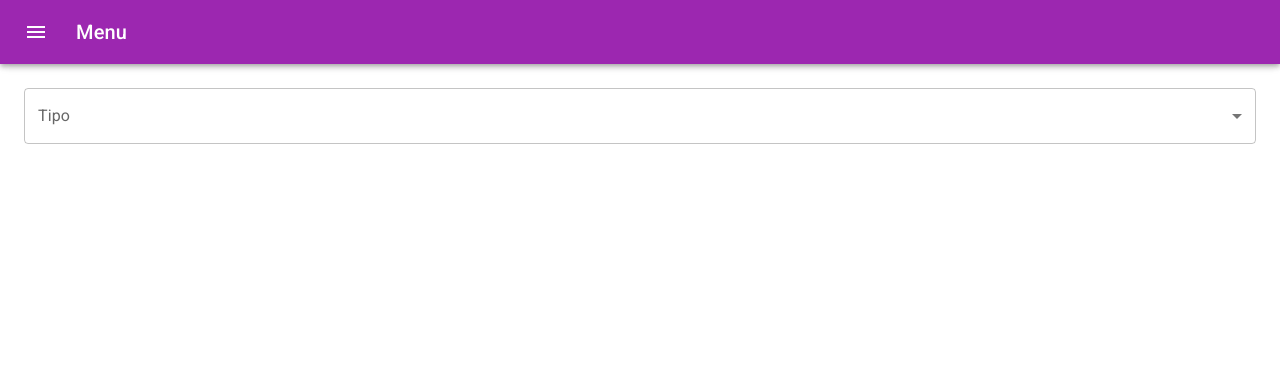
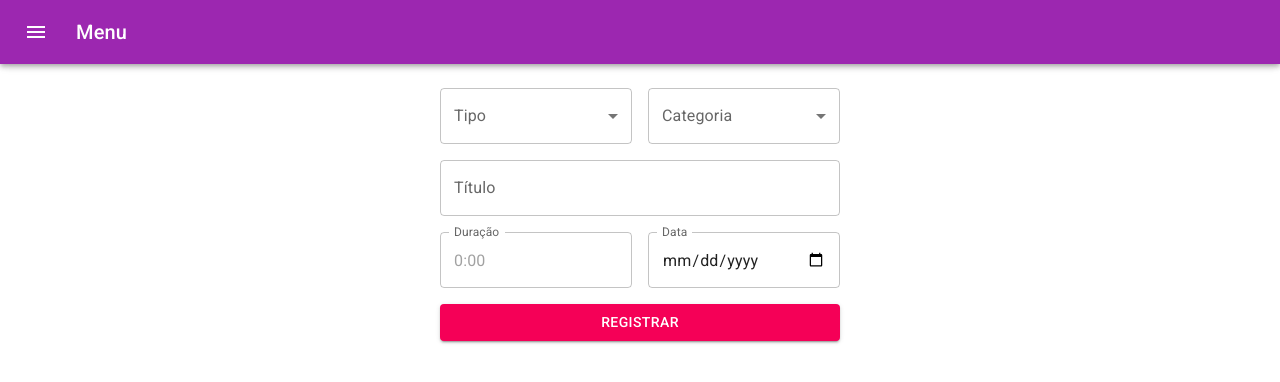
Before and after one commit to palhetaandreina/Media-Manager-Frontend, a React (Vite) app: page /media/register in a window 1280 px wide. Shown: the top 382 px of the page. Built offline with nearby package versions, Linux system fonts and the light colour scheme.

Commit message:
feat: cadastro de midia

```diff
--- a/src/pages/home.tsx
+++ b/src/pages/home.tsx
@@ -1,4 +1,4 @@
-import HourChartOverview from '../components/drawer/charts/chart-hour';
+import HourChartOverview from '../components/charts/chart-hour';
 import { Navbar } from '../components/navbar/navbar';
 
 import '../style/chart.css';
--- a/src/pages/register-media.tsx
+++ b/src/pages/register-media.tsx
@@ -1,9 +1,26 @@
-import { Box, CssBaseline, FormControl, InputLabel, MenuItem, Select, SelectChangeEvent, Toolbar } from '@mui/material';
+import {
+	Box,
+	Button,
+	CssBaseline,
+	FormControl,
+	Grid2,
+	InputLabel,
+	MenuItem,
+	Select,
+	SelectChangeEvent,
+	TextField,
+	Toolbar,
+} from '@mui/material';
 import { useState } from 'react';
 import { Navbar } from '../components/navbar/navbar';
 
 export function RegisterMedia() {
 	const [mediaType, setMediaType] = useState<string>();
+	const [category, setCategory] = useState<string>();
+
+	const categoryChange = (event: SelectChangeEvent) => {
+		setCategory(event.target.value);
+	};
 
 	const handleChange = (event: SelectChangeEvent) => {
 		setMediaType(event.target.value);
@@ -18,13 +35,82 @@ export function RegisterMedia() {
 			<Box component="main" sx={{ padding: '24px', width: '100vw' }}>
 				<Toolbar />
 
+				<Box
+					sx={{
+						maxWidth: 400,
+						justifyContent: 'center',
+						margin: 'auto',
+						gap: '24px',
+						display: 'flex',
+						flexDirection: 'column',
+					}}
+				>
+					<Grid2 container spacing={2}>
+						<Grid2 size={6}>
 							<FormControl fullWidth>
 								<InputLabel id="media-type-label">Tipo</InputLabel>
-					<Select value={(mediaType ?? '') as string} labelId="media-type-label" label="Tipo" onChange={handleChange}>
+								<Select
+									value={(mediaType ?? '') as string}
+									labelId="media-type-label"
+									label="Tipo"
+									onChange={handleChange}
+								>
 									<MenuItem value="0">Filme</MenuItem>
 									<MenuItem value="1">Série</MenuItem>
 								</Select>
 							</FormControl>
+						</Grid2>
+
+						<Grid2 size={6}>
+							<FormControl fullWidth>
+								<InputLabel id="media-type-label">Categoria</InputLabel>
+								<Select value={category} labelId="media-type-label" label="Categoria" onChange={categoryChange}>
+									<MenuItem value="acao">Ação</MenuItem>
+									<MenuItem value="terror">Terror</MenuItem>
+								</Select>
+							</FormControl>
+						</Grid2>
+
+						<Grid2 size={12}>
+							<TextField fullWidth id="outlined-adornment-amount" label="Título" variant="outlined" />
+						</Grid2>
+
+						<Grid2 size={6}>
+							<TextField
+								id="outlined-number"
+								label="Duração"
+								placeholder="0:00"
+								type="number"
+								slotProps={{
+									inputLabel: {
+										shrink: true,
+									},
+								}}
+								fullWidth
+							/>
+						</Grid2>
+
+						<Grid2 size={6}>
+							<TextField
+								id="outlined-number"
+								label="Data"
+								variant="outlined"
+								type="date"
+								slotProps={{
+									inputLabel: {
+										shrink: true,
+									},
+								}}
+								fullWidth
+							/>
+						</Grid2>
+						<Grid2 size={12}>
+							<Button variant="contained" color="secondary" sx={{ width: '100%' }}>
+								Registrar
+							</Button>
+						</Grid2>
+					</Grid2>
+				</Box>
 			</Box>
 		</Box>
 	);
```
Also changed, not shown: src/components/charts/chart-hour.tsx (renamed from src/components/drawer/charts/chart-hour.tsx). Lines whose indentation alone changed are shown as unchanged.
